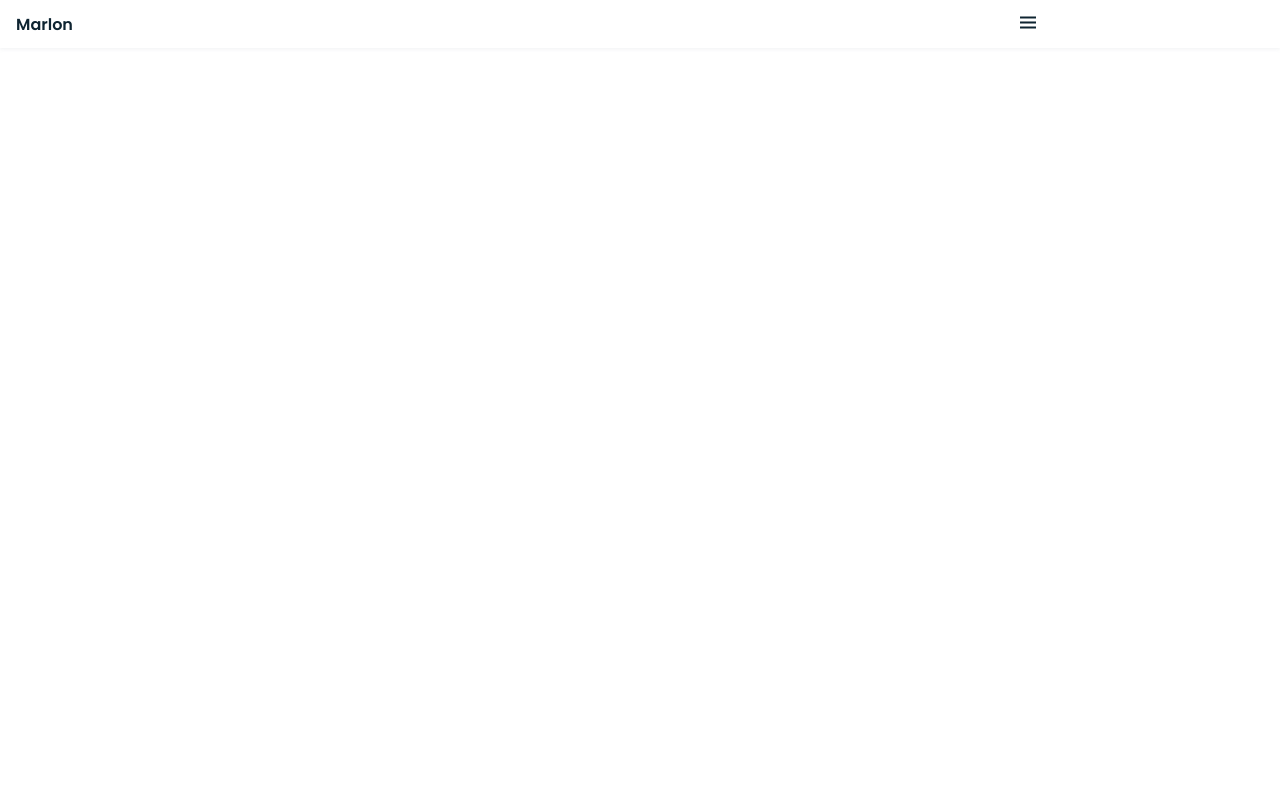
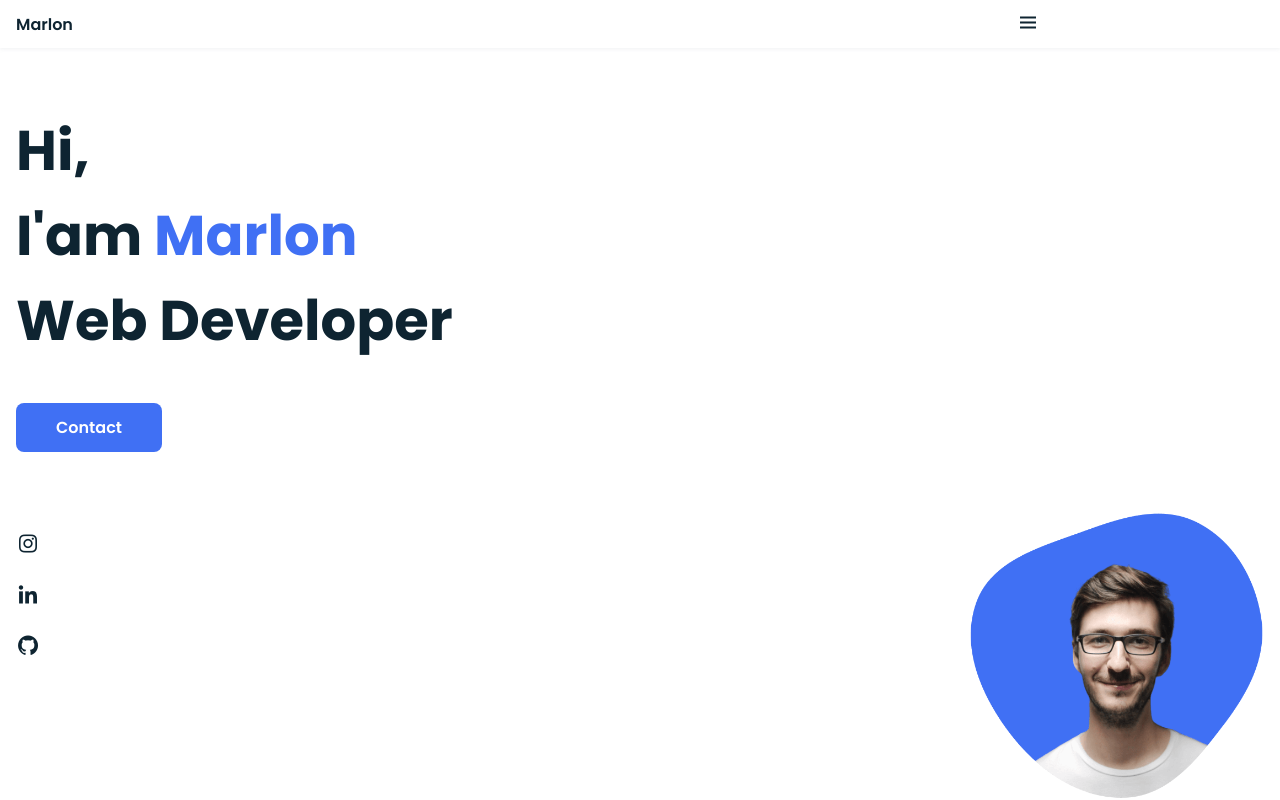
Before and after one commit to fajarfadillahh/marlon-personal-website, a plain HTML site: page index.html in a window 1280 px wide. Drawn offline with nearby package versions, Linux system fonts and the light colour scheme.

Commit message:
slicing home section

```diff
--- a/index.html
+++ b/index.html
@@ -42,6 +42,36 @@
     </header>
     <!-- END: HEADER SECTION -->
 
+    <main class="l-main">
+      <!-- START: HOME SECTION -->
+      <section class="home bd-grid" id="home">
+        <div class="home__data">
+          <h1 class="home__title">
+            Hi, <br />I'am <span class="home__title-color">Marlon</span
+            ><br />Web Developer
+          </h1>
+          <a href="#" class="button">Contact</a>
+        </div>
+
+        <div class="home__social">
+          <a href="#" class="home__social-icon"
+            ><i class="bx bxl-instagram"></i
+          ></a>
+          <a href="#" class="home__social-icon"
+            ><i class="bx bxl-linkedin"></i
+          ></a>
+          <a href="#" class="home__social-icon"
+            ><i class="bx bxl-github"></i
+          ></a>
+        </div>
+
+        <div class="home__img">
+          <img src="./img/perfil.png" alt="Profile Image" />
+        </div>
+      </section>
+      <!-- END: HOME SECTION -->
+    </main>
+
     <!-- SCROLL REVEAL -->
     <script src="https://unpkg.com/scrollreveal"></script>
 
--- a/scss/style.scss
+++ b/scss/style.scss
@@ -60,7 +60,7 @@ body {
   margin: $header-height 0 0 0;
   font-family: var(--body-font);
   font-size: var(--normal-font-size);
-  color: $first-color;
+  color: $second-color;
 }
 
 ul {
@@ -193,3 +193,55 @@ img {
   right: 0;
   background-color: $first-color;
 }
+
+// HOME SECION
+.home {
+  height: calc(100vh - 3rem);
+  row-gap: 1rem;
+
+  &__data {
+    align-self: center;
+  }
+
+  &__title {
+    font-size: var(--big-font-size);
+    margin-bottom: $margin-5;
+
+    &-color {
+      color: $first-color;
+    }
+  }
+
+  &__social {
+    display: flex;
+    flex-direction: column;
+
+    &-icon {
+      width: max-content;
+      margin-bottom: $margin-2;
+      font-size: 1.5rem;
+      color: $second-color;
+    }
+  }
+
+  &__img {
+    position: absolute;
+    right: $margin-2;
+    bottom: 0;
+    width: 295px;
+  }
+}
+
+// GLOBAL BUTTON
+.button {
+  display: inline-block;
+  background-color: $first-color;
+  color: #fff;
+  padding: 0.75rem 2.5rem;
+  font-weight: $font-semibold;
+  border-radius: 0.5rem;
+
+  &:hover {
+    box-shadow: 0 10px 36px rgba(0, 0, 0, 0.15);
+  }
+}
```
Also changed, not shown: css/style.css.
